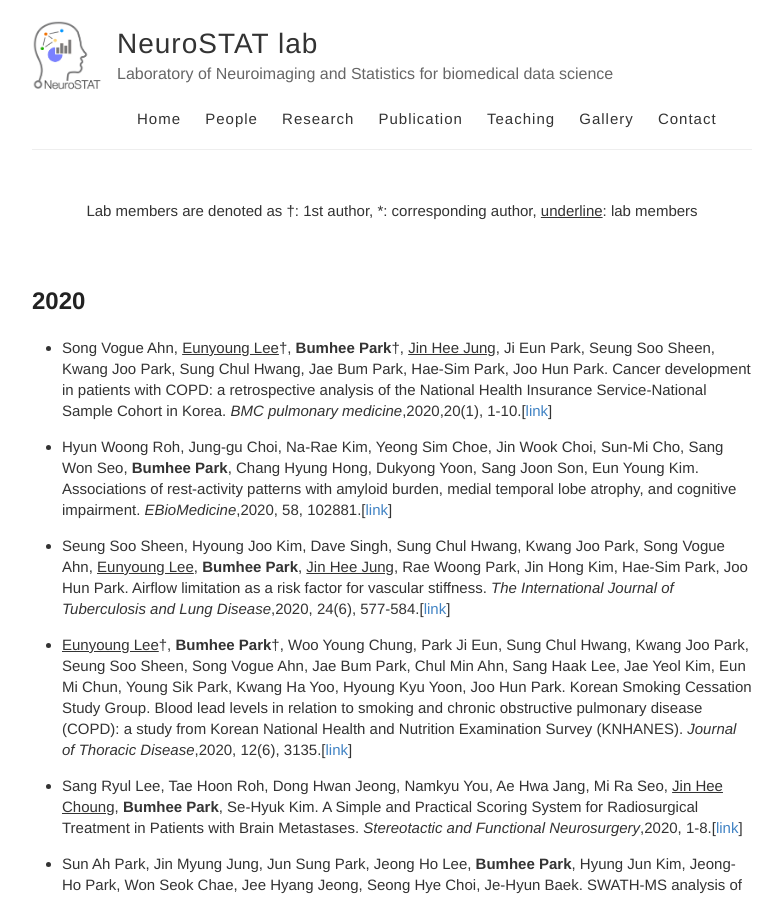
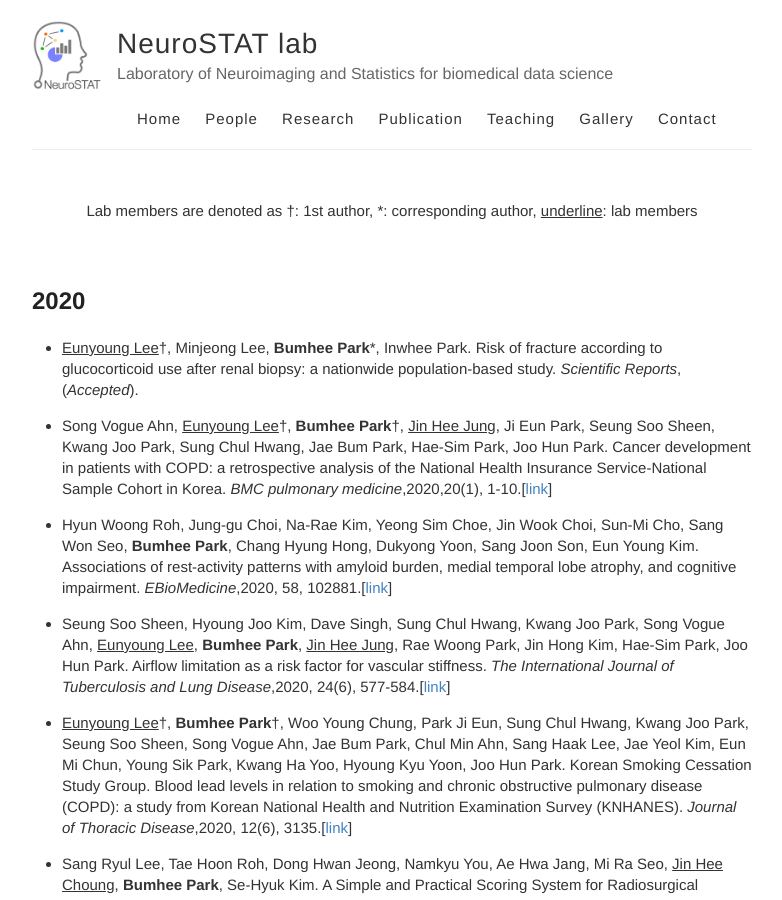
Before and after one commit to neurostat-lab/neurostat-lab.github.io, a Jekyll site: the page built from publication.md, in a window 1280 px wide and 900 px high. Shown: the whole window, without its empty margins (248-1030 px from the left). Built offline with Jekyll 4.4.1, drawn with Linux system fonts in a browser that asks for light colours.

Commit message:
Update publication.md

```diff
--- a/publication.md
+++ b/publication.md
@@ -7,6 +7,8 @@ is_contact: true
 
 <br>
 ## 2020
+* <U>Eunyoung Lee</U><sup>†</sup>, Minjeong Lee, **Bumhee Park**<sup>*</sup>, Inwhee Park. Risk of fracture according to glucocorticoid use after renal biopsy: a nationwide population-based study. _Scientific Reports_, (_Accepted_).
+
 * Song Vogue Ahn, <U>Eunyoung Lee</U><sup>†</sup>, **Bumhee Park**<sup>†</sup>, <U>Jin Hee Jung</U>, Ji Eun Park, Seung Soo Sheen, Kwang Joo Park, Sung Chul Hwang, Jae Bum Park, Hae-Sim Park, Joo Hun Park. Cancer development in patients with COPD: a retrospective analysis of the National Health Insurance Service-National Sample Cohort in Korea. _BMC pulmonary medicine_,2020,20(1), 1-10.\[[link](https://bmcpulmmed.biomedcentral.com/articles/10.1186/s12890-020-01194-8)\]
 
 * Hyun Woong Roh, Jung-gu Choi, Na-Rae Kim, Yeong Sim Choe, Jin Wook Choi, Sun-Mi Cho, Sang Won Seo, **Bumhee Park**, Chang Hyung Hong, Dukyong Yoon, Sang Joon Son, Eun Young Kim. Associations of rest-activity patterns with amyloid burden, medial temporal lobe atrophy, and cognitive impairment. _EBioMedicine_,2020, 58, 102881.\[[link](https://www.sciencedirect.com/science/article/pii/S2352396420302565)\]
```
